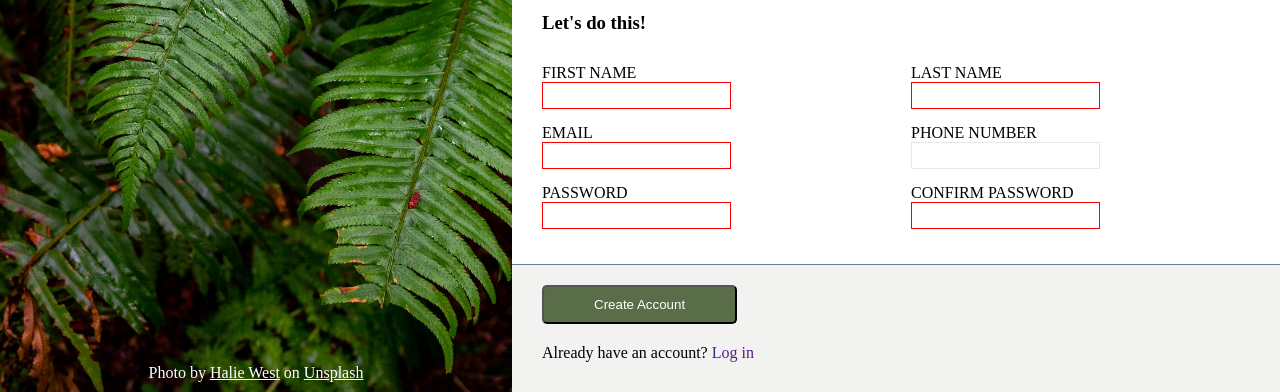
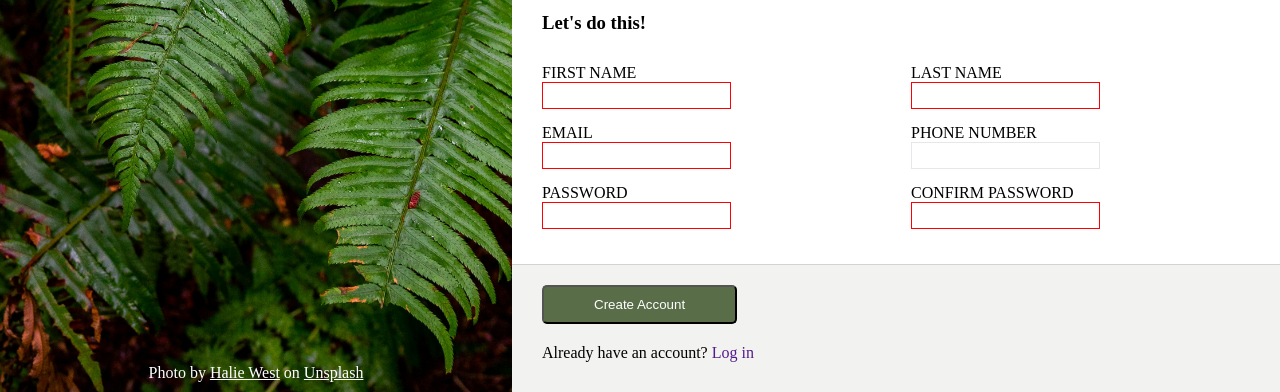
Before and after one commit to WILbeerT-B/sign-up_form, a plain HTML site: page index.html in a window 1280 px wide. Shown: the part 408-800 px from the top of the page. Drawn offline with Linux system fonts and the light colour scheme.

Commit message:
refactor codes, add comments in css

```diff
--- a/styles.css
+++ b/styles.css
@@ -21,6 +21,7 @@ html, body {
   height: 100%;
 }
 
+/* left-area */
 .left-section {
   height: 100%;
   display: flex;
@@ -89,6 +90,7 @@ html, body {
   border-bottom: 5px;
 }
 
+/* right-area */
 .right-section {
   display: flex;
   height: 100%;
@@ -96,10 +98,10 @@ html, body {
   flex-direction: column;
 }
 
+/* paragraph area */
 .paragraph-item {
   display: flex;
   flex-direction: column;
-  /* border: 3px solid blue; */
   flex: 1 1 35%;
   justify-content: flex-end;
   padding: 50px 30px 30px 30px;
@@ -116,14 +118,12 @@ html, body {
 }
 
 .paragraph-item > p {
-  /* border: 2px dotted green; */
   font-size: larger;
   font-weight: bolder;
 
 }
-
+/* form area */
 .form-item {
-  /* border: 3px solid yellow; */
   display: flex;
   flex: 1 1 30%;
   flex-direction: column;
@@ -131,7 +131,6 @@ html, body {
 
 .form-paragraph > h3 {
   padding: 15px 0 30px 30px;
-  /* border: 3px solid red; */
 }
 
 .form-paragraph {
@@ -146,7 +145,6 @@ html, body {
 
 .form-sub-item-1 {
   flex: 1;
-  /* display: block; */
 }
 
 input {
@@ -167,16 +165,15 @@ input:invalid {
   border-color: red;
 }
 
+/* button area */
 .account-item {
-  /* border: 3px solid yellow; */
   display: flex;
   flex-direction: column;
   flex: 1 1 35%;
   padding-top: 20px;
   margin-top: 20px;
   background-color: rgb(242, 243, 241);
-  border-top: 1px solid slategrey;
-  /* border-bottom: 1px solid lightgray; */
+  border-top: 1px solid lightgray;
 }
 
 .account-item-1 {
```
Also changed, not shown: index.html (+5 -2 lines).
